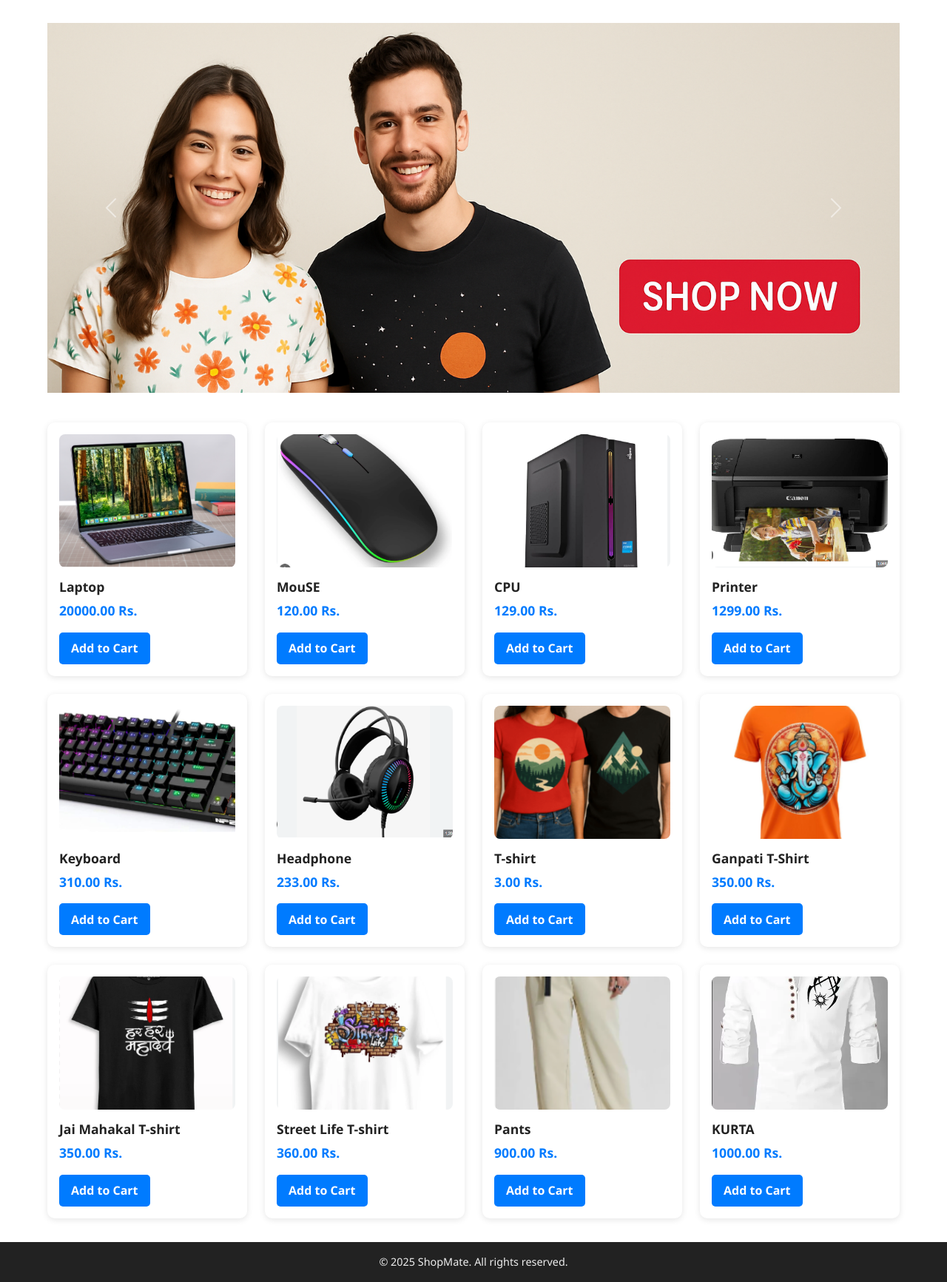
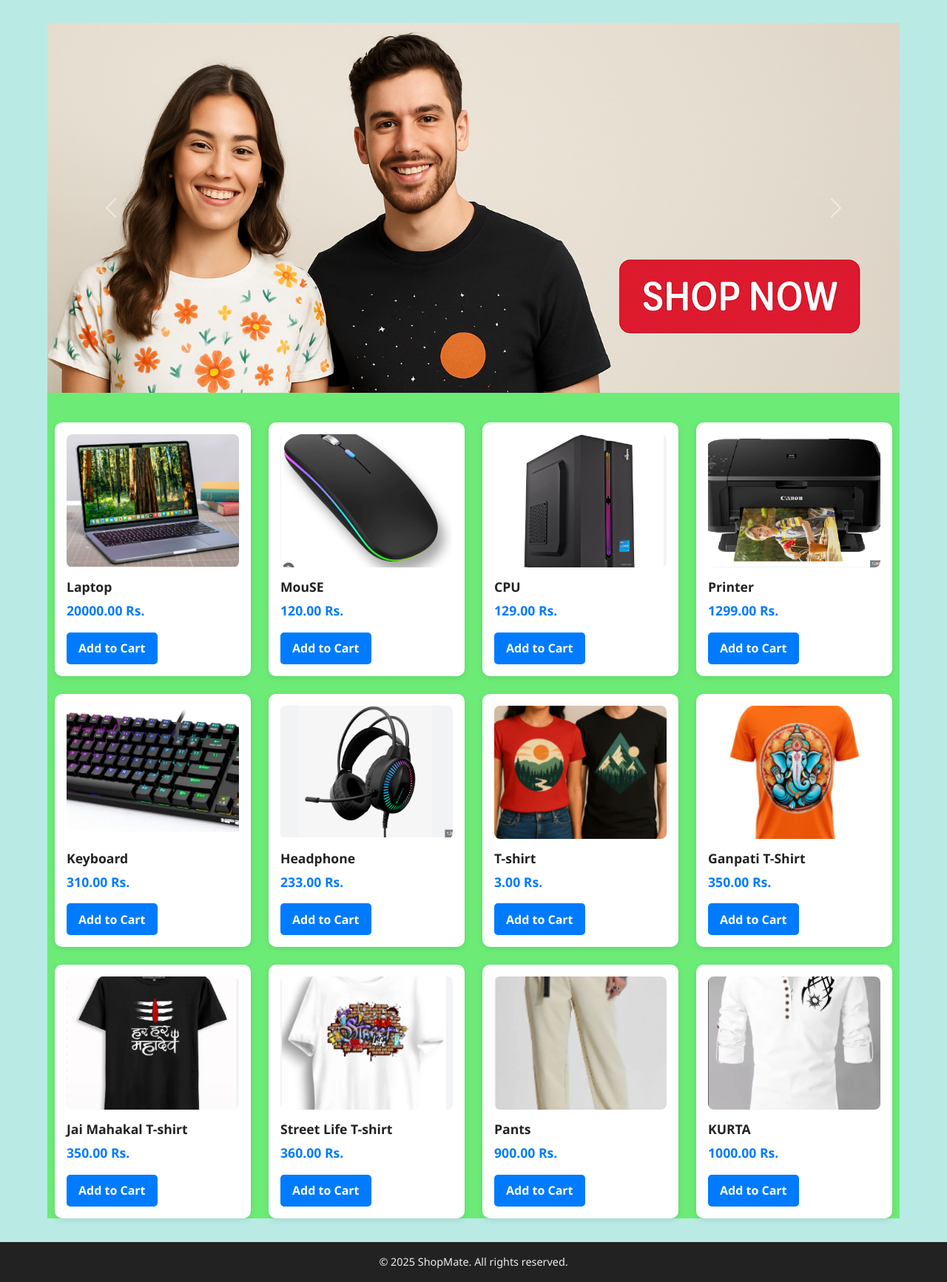
Before and after one commit to harshuthakur9731/ecommerce, a Django app: page / in a window 1280 px wide. Shown: the part 269-2002 px from the top of the page at 74% size. Run offline with Django 4.2, Linux system fonts and the light colour scheme; a user stored in the database is signed in; data comes from the database, SQL or seed files in the repository; both versions use the stored data as it was after the commit; some web fonts are replaced.

Commit message:
base template changes

```diff
--- a/ecommstore/templates/ecommstore/templates/base.html
+++ b/ecommstore/templates/ecommstore/templates/base.html
@@ -87,6 +87,12 @@
             width: 90%;
             max-width: 1200px;
             margin: 0 auto 2rem auto;
+            background-color: #6cec77;
+
+        }
+
+        .Matter {
+            background-color: #B9EBE4;
         }
 
         /* Products Grid */
@@ -94,6 +100,8 @@
             display: grid;
             grid-template-columns: repeat(auto-fit, minmax(220px, 1fr));
             gap: 1.5rem;
+            margin-left: 10px;
+            margin-right: 10px;
         }
         .product-card {
             background-color: #fff;
@@ -222,6 +230,7 @@
     </nav>
 
     {% block body %}
+    <div class="Matter">
         <section class="hero">
             <h1>Discover Amazing Products At Great Prices</h1>
         </section>
@@ -253,7 +262,7 @@
                     {% for i in products %}
                     <!-- {% if forloop.counter0|divisibleby:1 %} -->
                         <div class="product-card">
-                        <form method="post" action="{% url 'addToCartAct' i.product_code %}">
+                            <form method="post" action="addToCartAct/{{i.product_code}}">
                                 {% csrf_token %}
                                 <a href="itemdetail/{{i.product_code}}"><img src="{{i.image}}" alt="Product Name" class="product-image" /></a>
                                 <h2 class="product-title">{{i.name}}</h2>
@@ -269,9 +278,11 @@
                     <!-- More products can be iterated here -->
                 </div>
             </section>
-        {% endblock %}
+        </div>
         {% endblock %}
         </main>
+    </div>
+    {% endblock %}
 
     <footer>
         &copy; 2025 ShopMate. All rights reserved.
```
Also changed, not shown: ecommstore/templates/base.html (+12 -1 lines), db.sqlite3, static/kurta.png (added), static/pants_man.png (added), static/peeyush_profile_img.png (added). Lines whose indentation alone changed are shown as unchanged.
